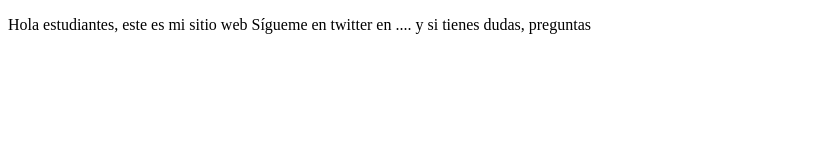
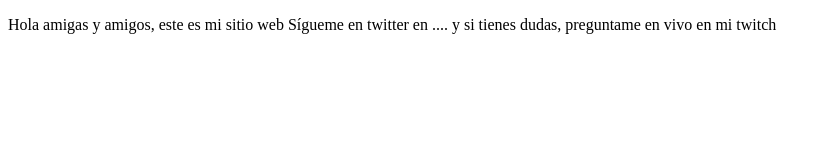
Before and after one commit to dianashool/ProyectoCursoPrework, a plain HTML site: page index.html in a window 1280 px wide. Shown: the whole page, without its empty margins (0-830 px from the left). Drawn offline with Linux system fonts and the light colour scheme.

Commit message:
cambios agregamos sitio de twitch

```diff
--- a/index.html
+++ b/index.html
@@ -8,8 +8,8 @@
 </head>
 <body>
     <p>
-        Hola estudiantes, este es mi sitio web
-        Sígueme en twitter en .... y si tienes dudas, preguntas
+        Hola amigas y amigos, este es mi sitio web
+        Sígueme en twitter en .... y si tienes dudas, preguntame en vivo en mi twitch
     </p>
 </body>
 </html>
```
